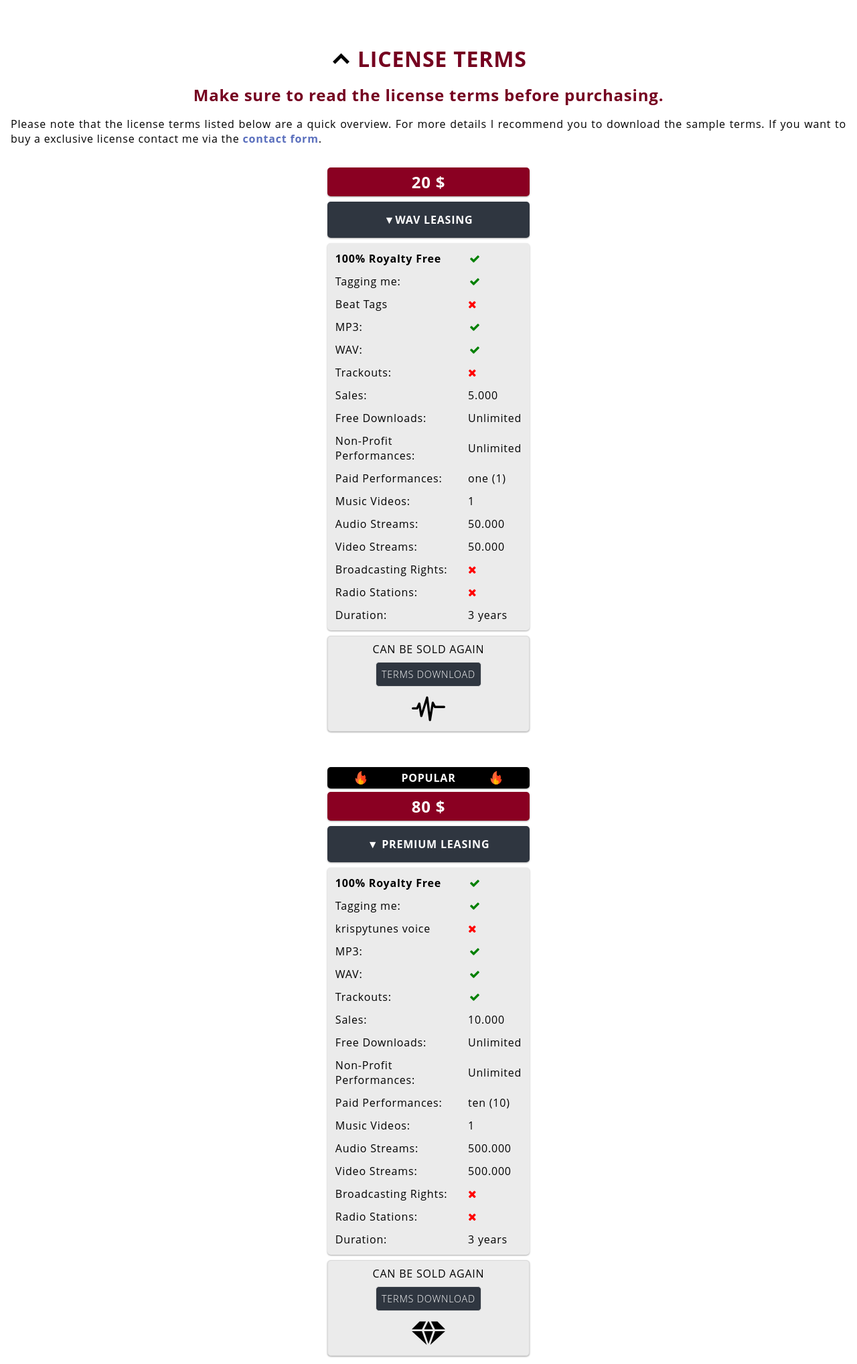
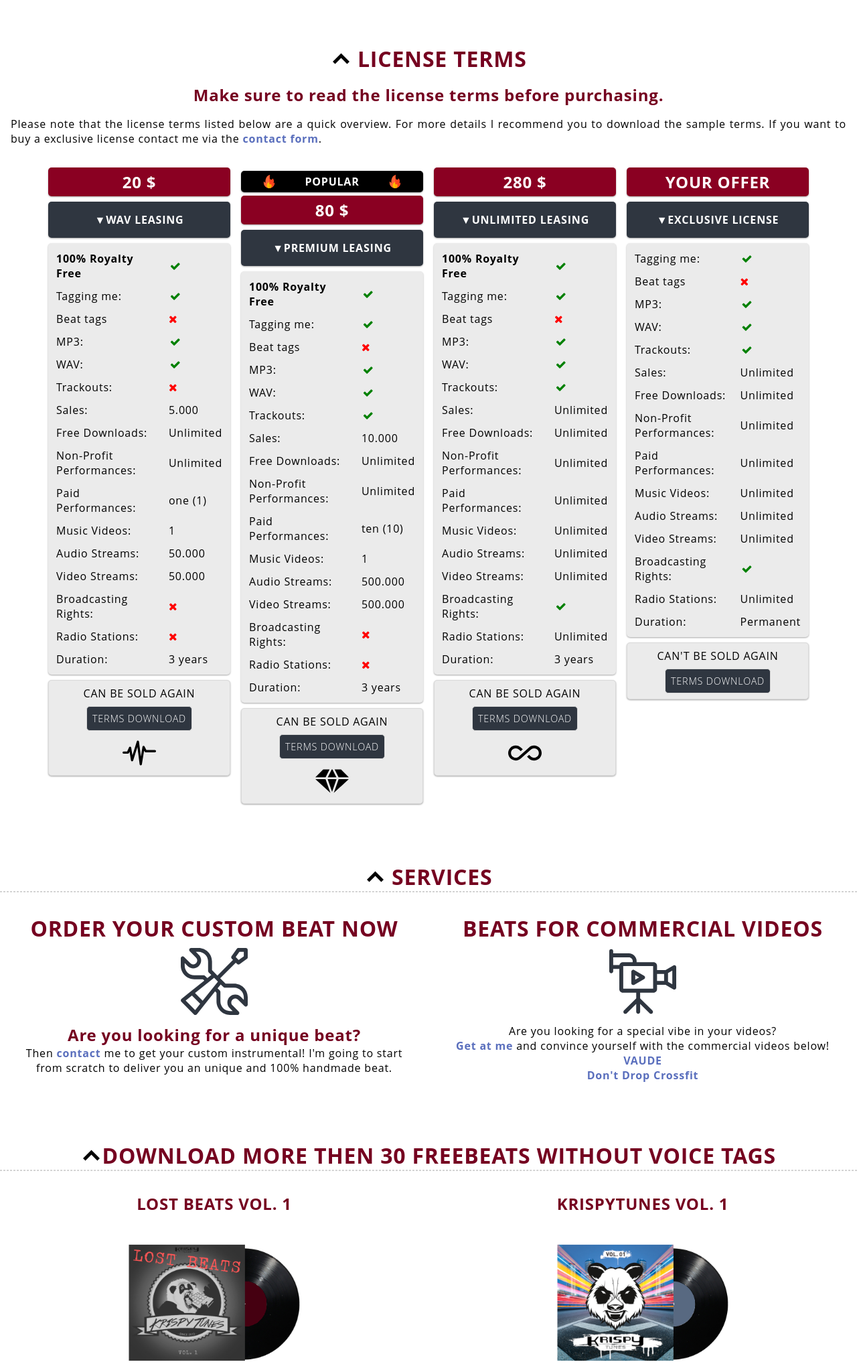
Before and after one commit to alperkuertuel/krispytunes, a PHP site: page / in a window 1280 px wide. Shown: the part 1574-3610 px from the top of the page at 67% size. Run offline with PHP 8.4, Linux system fonts and the light colour scheme; some libraries are stand-ins or nearby versions.

Commit message:
set width licenes

```diff
--- a/modules/license-terms/license-terms-de.php
+++ b/modules/license-terms/license-terms-de.php
@@ -84,7 +84,6 @@
                 <img src="img/wav.svg" alt="wav-file" loading="lazy"/>
             </p>
         </div>
-
         <div class="license-terms-contracts__premium-leasing">
             <span class="popular"><img src="img/fire.svg" alt="!FIRE!" loading="lazy"/>Beliebt<img src="img/fire.svg" alt="!FIRE!" loading="lazy"/></span>
             <h2>80 $</h2>
@@ -161,7 +160,6 @@
                 <img src="img/premium.svg" alt="premium" loading="lazy"/>
             </p>
         </div>
-
         <div class="license-terms-contracts__unlimited-leasing">
             <h2>280 $</h2>
             <h3 class="option-heading">UNLIMITED LEASING</h3>
@@ -237,12 +235,11 @@
                 <img src="img/unlimited.svg" alt="unlimited" loading="lazy"/>
             </p>
         </div>
-
         <div class="license-terms-contracts__exclusive">
             <h2>
                 IHR ANGEBOT
             </h2>
-            <h3 class="option-heading"> EXKLUSIVLIZENZ</h3>
+            <h3 class="option-heading">EXKLUSIVLIZENZ</h3>
             <table class="option-content is-hidden">
                 <tr>
                     <td>Mir zuordnen:</td>
--- a/modules/license-terms/license-terms.php
+++ b/modules/license-terms/license-terms.php
@@ -22,8 +22,8 @@
                     <td><i class="fa fa-fw fa-check" title="Enabled"></i></td>
                 </tr>
                 <tr>
-                    <td>Beat Tags</td>
-                    <td><i class="fa fa-times"></i></td>
+                    <td>Beat tags</td>
+                    <td><i class="fa fa-times" title="Disabled"></i></td>
                 </tr>
                 <tr>
                     <td>MP3:</td>
@@ -35,7 +35,7 @@
                 </tr>
                 <tr>
                     <td>Trackouts:</td>
-                    <td><i class="fa fa-times"></i></td>
+                    <td><i class="fa fa-times" title="Disabled"></i></td>
                 </tr>
                 <tr>
                     <td>Sales:</td>
@@ -67,11 +67,11 @@
                 </tr>
                 <tr>
                     <td>Broadcasting Rights:</td>
-                    <td><i class="fa fa-times"></i></td>
+                    <td><i class="fa fa-times" title="Disabled"></i></td>
                 </tr>
                 <tr>
                     <td>Radio Stations:</td>
-                    <td><i class="fa fa-times"></i></td>
+                    <td><i class="fa fa-times" title="Disabled"></i></td>
                 </tr>
                 <tr>
                     <td>Duration:</td>
@@ -84,12 +84,10 @@
                 <img src="img/wav.svg" alt="wav-file" loading="lazy"/>
             </p>
         </div>
-
-
         <div class="license-terms-contracts__premium-leasing">
             <span class="popular"><img src="img/fire.svg" alt="!FIRE!" loading="lazy"/>Popular<img src="img/fire.svg" alt="!FIRE!" loading="lazy"/></span>
             <h2>80 $</h2>
-            <h3 class="option-heading"> PREMIUM LEASING</h3>
+            <h3 class="option-heading">PREMIUM LEASING</h3>
             <table class="option-content is-hidden">
                 <tr>
                     <td><b>100% Royalty Free</b></td>
@@ -100,8 +98,8 @@
                     <td><i class="fa fa-fw fa-check" title="Enabled"></i></td>
                 </tr>
                 <tr>
-                    <td>krispytunes voice</td>
-                    <td><i class="fa fa-times"></i></td>
+                    <td>Beat tags</td>
+                    <td><i class="fa fa-times" title="Disabled"></i></td>
                 </tr>
                 <tr>
                     <td>MP3:</td>
@@ -145,11 +143,11 @@
                 </tr>
                 <tr>
                     <td>Broadcasting Rights:</td>
-                    <td><i class="fa fa-times"></i></td>
+                    <td><i class="fa fa-times" title="Disabled"></i></td>
                 </tr>
                 <tr>
                     <td>Radio Stations:</td>
-                    <td><i class="fa fa-times"></i></td>
+                    <td><i class="fa fa-times" title="Disabled"></i></td>
                 </tr>
                 <tr>
                     <td>Duration:</td>
@@ -162,10 +160,9 @@
                 <img src="img/premium.svg" alt="premium" loading="lazy"/>
             </p>
         </div>
-
         <div class="license-terms-contracts__unlimited-leasing">
             <h2>280 $</h2>
-            <h3 class="option-heading"> UNLIMITED LEASING</h3>
+            <h3 class="option-heading">UNLIMITED LEASING</h3>
             <table class="option-content is-hidden">
                 <tr>
                     <td><b>100% Royalty Free</b></td>
@@ -176,8 +173,8 @@
                     <td><i class="fa fa-fw fa-check" title="Enabled"></i></td>
                 </tr>
                 <tr>
-                    <td>krispytunes voice</td>
-                    <td><i class="fa fa-times"></i></td>
+                    <td>Beat tags</td>
+                    <td><i class="fa fa-times" title="Disabled"></i></td>
                 </tr>
                 <tr>
                     <td>MP3:</td>
@@ -238,20 +235,19 @@
                 <img src="img/unlimited.svg" alt="unlimited" loading="lazy"/>
             </p>
         </div>
-
         <div class="license-terms-contracts__exclusive">
             <h2>
                 YOUR OFFER
             </h2>
-            <h3 class="option-heading"> EXCLUSIVE LICENSE</h3>
+            <h3 class="option-heading">EXCLUSIVE LICENSE</h3>
             <table class="option-content is-hidden">
                 <tr>
                     <td>Tagging me:</td>
                     <td><i class="fa fa-fw fa-check" title="Enabled"></i></td>
                 </tr>
                 <tr>
-                    <td>krispytunes voice</td>
-                    <td><i class="fa fa-times"></i></td>
+                    <td>Beat tags</td>
+                    <td><i class="fa fa-times" title="Disabled"></i></td>
                 </tr>
                 <tr>
                     <td>MP3:</td>
--- a/stylesheet_v12.css
+++ b/stylesheet_v12.css
@@ -161,7 +161,6 @@ nav {
 }
 
 .nav__item {
-  margin: 0;
   display: block;
   padding: 1rem;
   text-decoration: none;
@@ -385,7 +384,8 @@ nav {
 
 .license-terms-contracts {
   display: flex;
-  flex-direction: column;
+  flex-direction: row;
+  flex-wrap: wrap;
   gap: 1rem;
 }
 
@@ -393,7 +393,7 @@ nav {
 .license-terms-contracts__premium-leasing,
 .license-terms-contracts__unlimited-leasing,
 .license-terms-contracts__exclusive {
-  width: 90%;
+  width: 17rem;
   margin: 1rem auto;
 }
 
@@ -528,8 +528,6 @@ nav {
   background-color: rgb(165, 19, 19);
   color: var(--white);
   box-shadow: 0 2px 2px -2px var(--gray);
-  -webkit-border-radius: 0.4em 0.4em 0.4em 0.4em;
-  -moz-border-radius: 0.4em;
   border-radius: 0.4em 0.4em 0.4em 0.4em;
   margin: 1em;
   padding: 1em;
```
